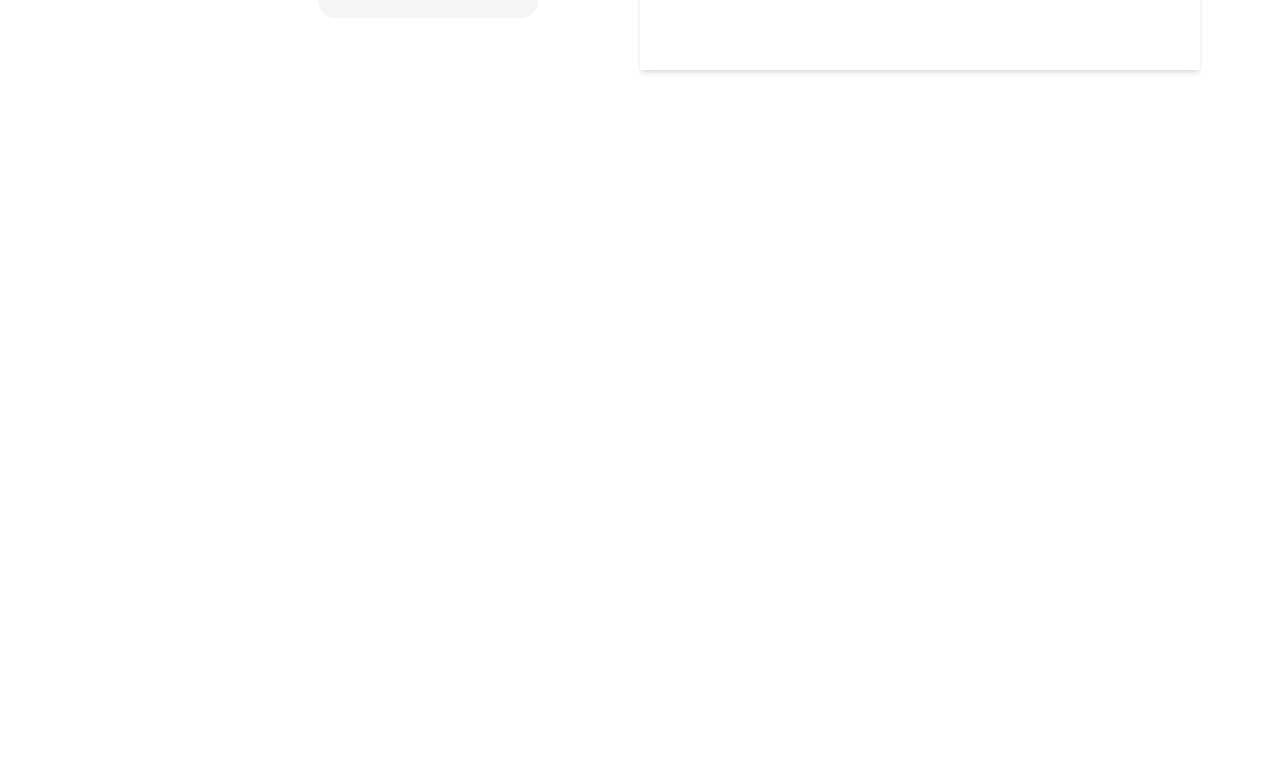
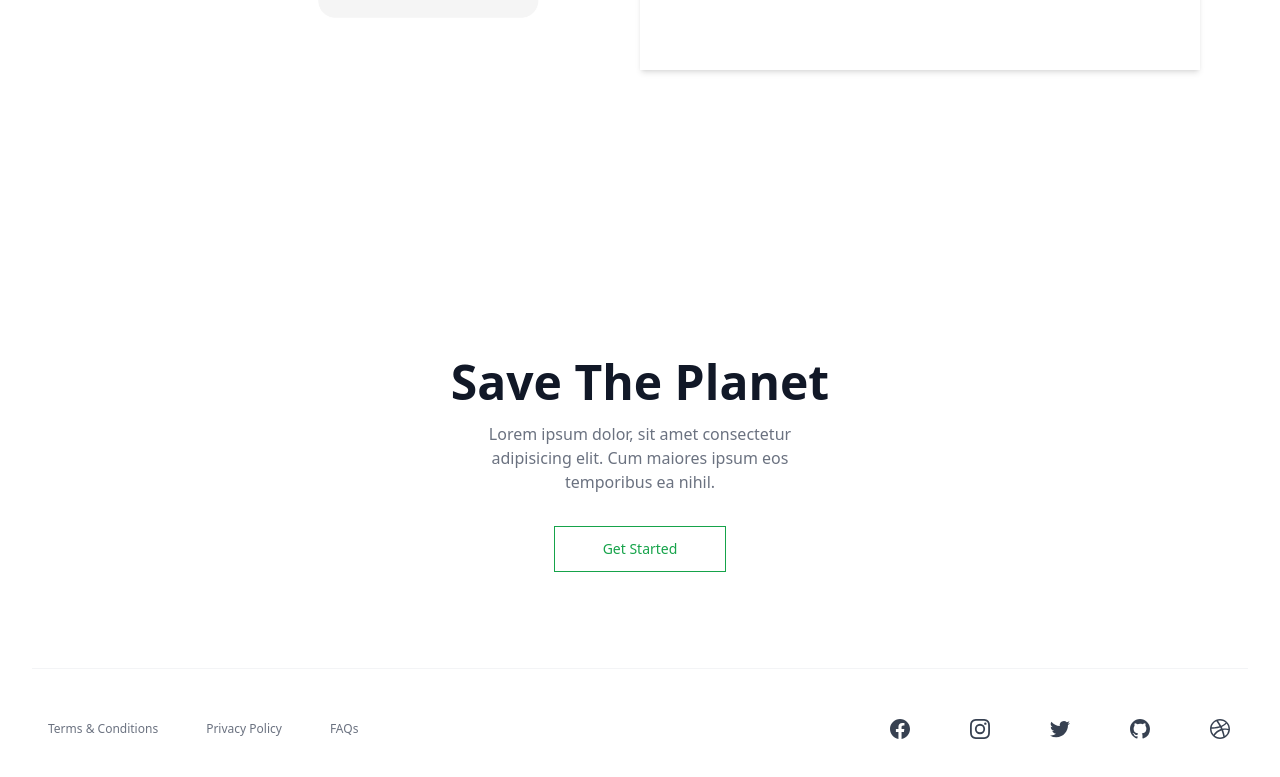
Before and after one commit to kwakyebrilliant/playme, a React (Create React App) app: page /previous in a window 1280 px wide. Shown: the part 978-1755 px from the top of the page. Before the commit the page ends 1240 px from the top, so only its background shows below. Built offline with nearby package versions, Linux system fonts and the light colour scheme; the HTML template or start-up script is replaced by a standard one.

Commit message:
previous updates

```diff
--- a/src/components/Previous.js
+++ b/src/components/Previous.js
@@ -2,6 +2,7 @@ import React from 'react'
 import Navigation from './Navigation'
 
 import person from '../assets/person.jpg';
+import Footer from './Footer';
 
 function Previous() {
   return (
@@ -376,6 +377,9 @@ function Previous() {
 
     </div>
 
+    {/* Footer */}
+    <Footer />
+
     </div>
   )
 }
```
